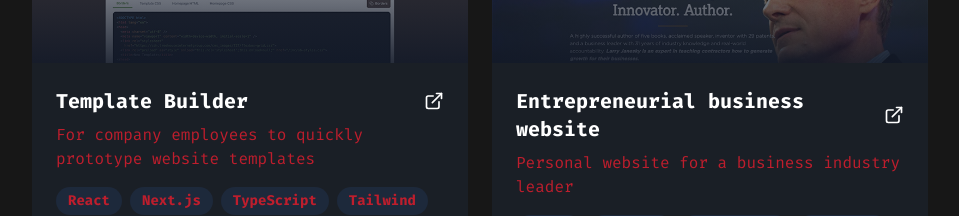
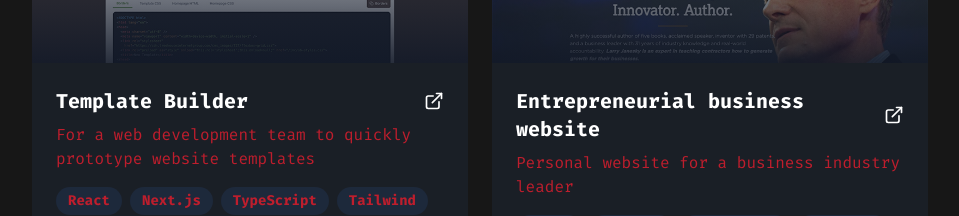
Before and after one commit to chrisroselli/chris_roselli_site, a React (Vite) app: page / in a window 1280 px wide. Shown: the part 2180-2396 px from the top of the page, without its empty margins (160-1119 px from the left). Built offline with nearby package versions, Linux system fonts and the light colour scheme; a web font is replaced by a local one.

Commit message:
fixed project description

```diff
--- a/src/App.tsx
+++ b/src/App.tsx
@@ -80,7 +80,7 @@ function App() {
           <div className="grid md:grid-cols-2 gap-6">
             <ProjectCard
               title="Template Builder"
-              description="For company employees to quickly prototype website templates"
+              description="For a web development team to quickly prototype website templates"
               image="images/template-builder.jpg"
               tags={['React', 'Next.js', 'TypeScript', 'Tailwind']}
               link="https://template-builder-omega.vercel.app/"
```
